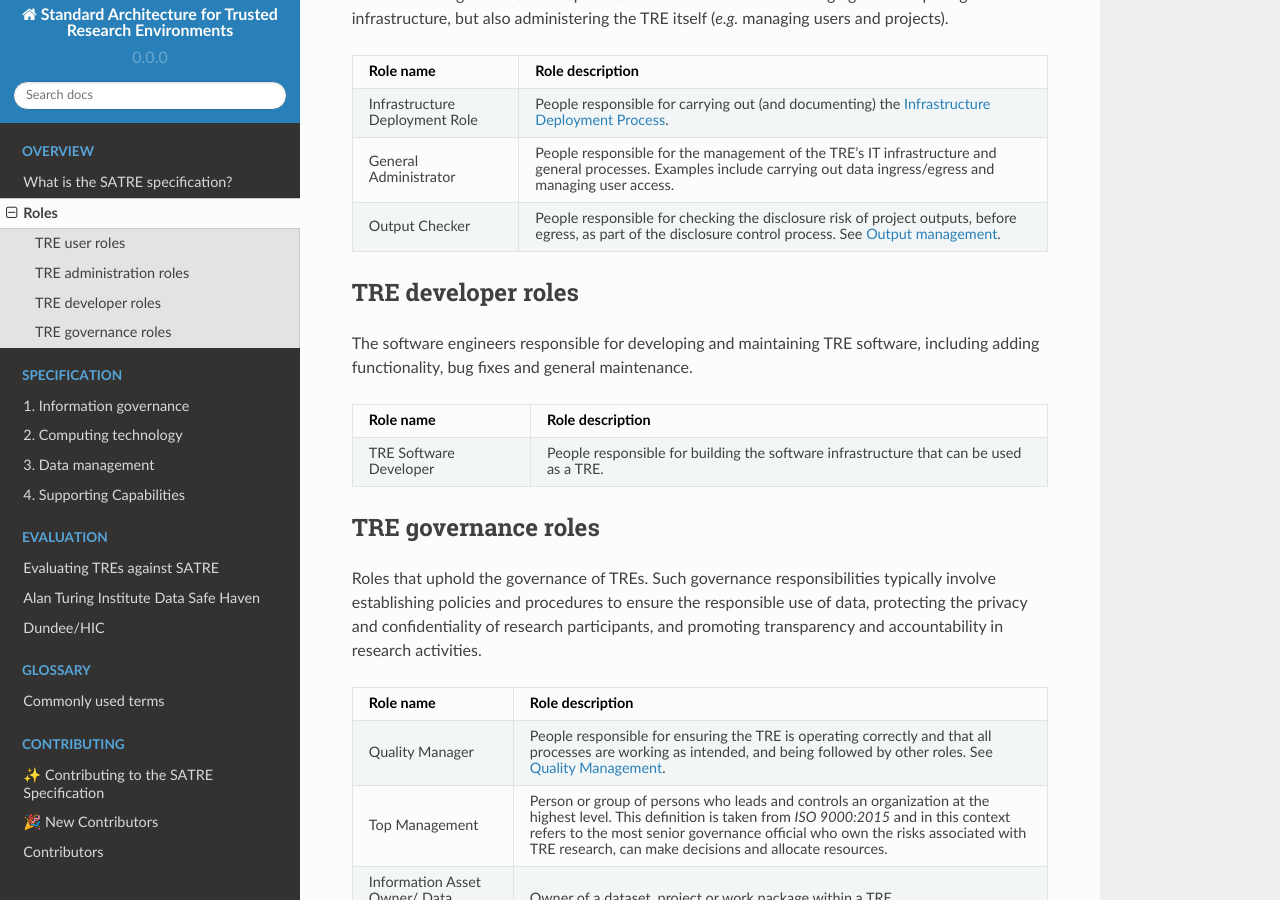
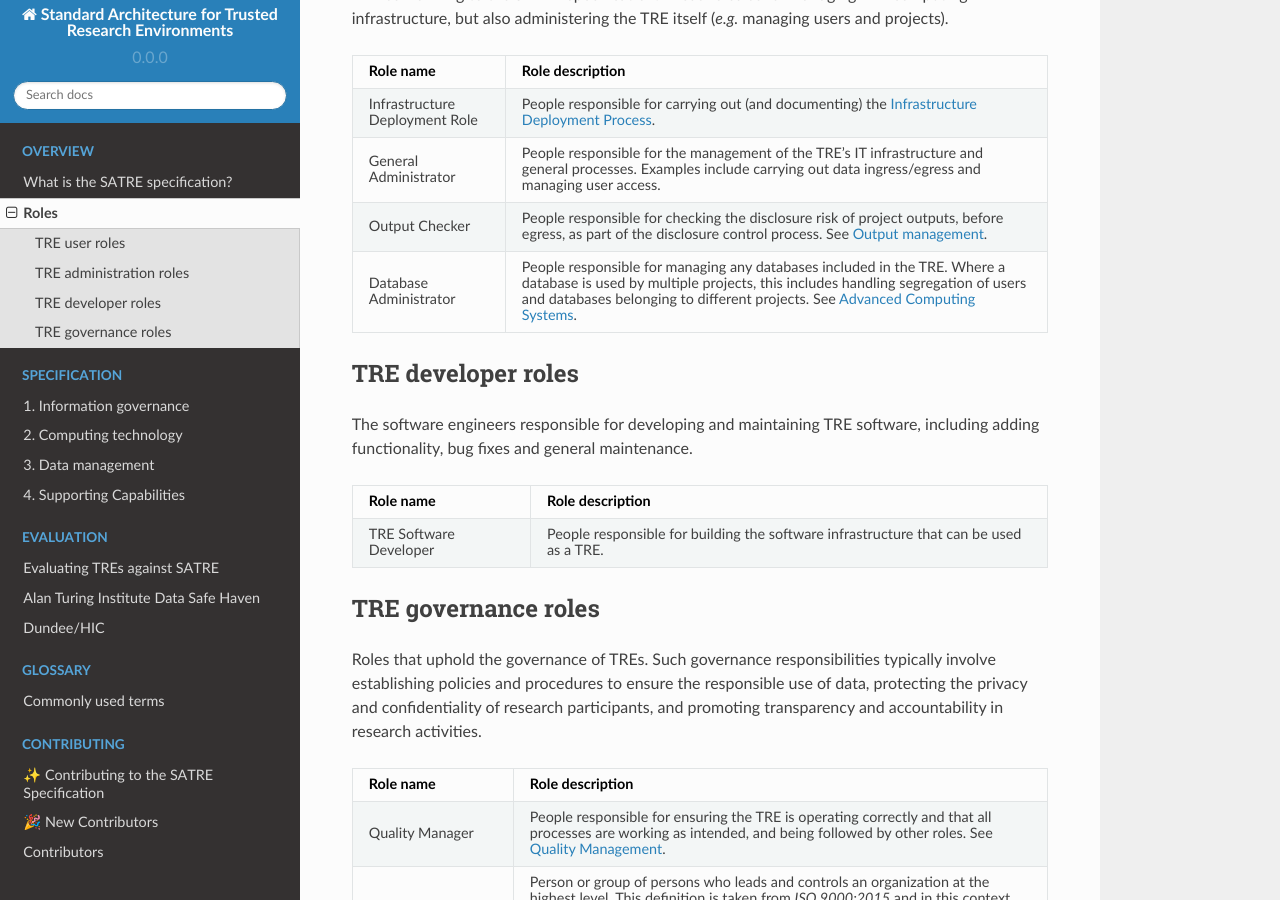
Before and after one commit to sa-tre/satre-specification, a Sphinx documentation site: the page built from docs/source/roles.md, in a window 1280 px wide and 900 px high, scrolled down 597 px. Built offline with Sphinx 7.4.7 and the Read the Docs theme 2.0.0, drawn with Linux system fonts in a browser that asks for light colours.

Commit message:
add database admin role

````diff
--- a/docs/source/roles.md
+++ b/docs/source/roles.md
@@ -48,6 +48,8 @@ These roles cover managing TRE computing infrastructure, but also administering
   - People responsible for the management of the TRE's IT infrastructure and general processes. Examples include carrying out data ingress/egress and managing user access.
 * - Output Checker
   - People responsible for checking the disclosure risk of project outputs, before egress, as part of the disclosure control process. See {ref}`output_management`.
+* - Database Administrator
+  - People responsible for managing any databases included in the TRE. Where a database is used by multiple projects, this includes handling segregation of users and databases belonging to different projects. See {ref}`advanced_CCC`.
 ```
 
 (developer_roles)=
````
Also changed, not shown: docs/source/pillars/computing_technology.md (+2 -0 lines).
